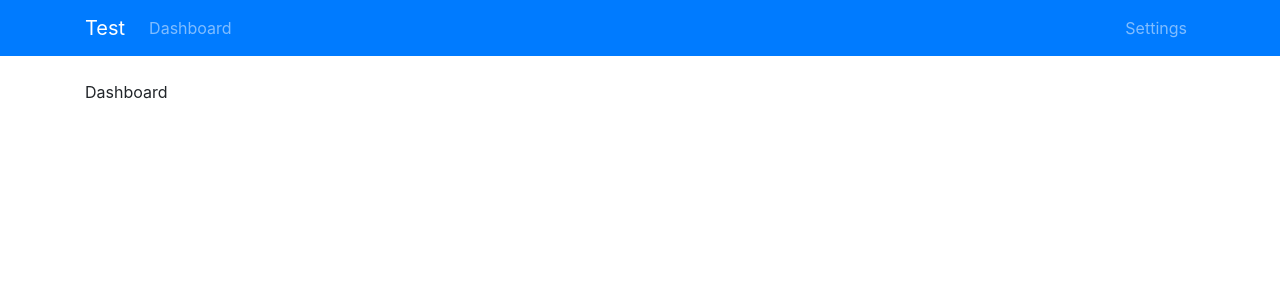
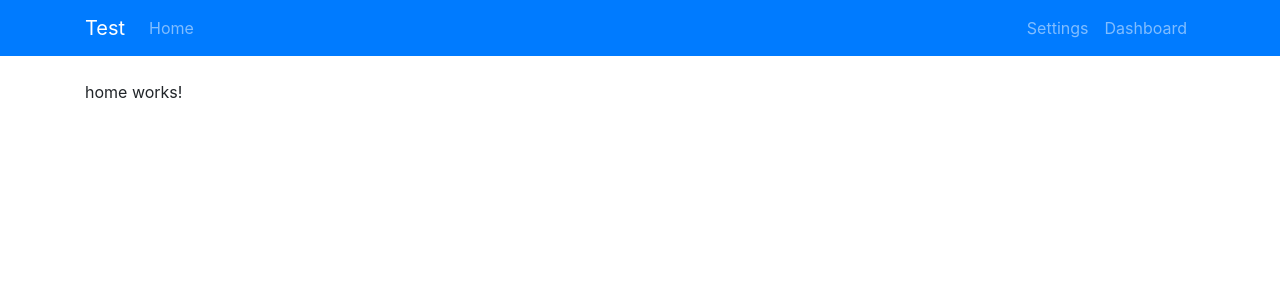
Before and after one commit to aderbalfarias/my-react, an Angular app: page / in a window 1280 px wide. Shown: the top 300 px of the page. Built offline with nearby package versions, Linux system fonts and the light colour scheme.

Commit message:
Adding home component

```diff
--- a/src/app/app-routing.module.ts
+++ b/src/app/app-routing.module.ts
@@ -3,11 +3,13 @@
 
 import { SettingsComponent } from './components/settings/settings.component';
 import { DashboardComponent } from './components/dashboard/dashboard.component';
+import { HomeComponent } from './components/home/home.component';
 
 const routes: Routes = [
-    { path: '', component: DashboardComponent },
+    { path: '', component: HomeComponent },
+    { path: 'dashboard', component: DashboardComponent },
+    { path: 'settings', component: SettingsComponent },
     //{ path: 'login', component: LoginComponent },
-    { path: 'settings', component: SettingsComponent },
     //{ path: '**', component: DashboardComponent }
 ];
 
--- a/src/app/app.module.ts
+++ b/src/app/app.module.ts
@@ -7,13 +7,15 @@
 import { SettingsComponent } from './components/settings/settings.component';
 import { SettingsService } from './services/settings.service';
 import { DashboardComponent } from './components/dashboard/dashboard.component';
+import { HomeComponent } from './components/home/home.component';
 
 @NgModule({
     declarations: [
         AppComponent,
         NavbarComponent,
         SettingsComponent,
-        DashboardComponent
+        DashboardComponent,
+        HomeComponent
     ],
     imports: [
         BrowserModule,
--- /dev/null
+++ b/src/app/components/home/home.component.html
@@ -0,0 +1,3 @@
+<p>
+    home works!
+</p>
--- /dev/null
+++ b/src/app/components/home/home.component.ts
@@ -0,0 +1,17 @@
+import { Component, OnInit } from '@angular/core';
+
+@Component({
+    selector: 'app-home',
+    templateUrl: './home.component.html',
+    styleUrls: ['./home.component.css']
+})
+
+export class HomeComponent implements OnInit {
+
+    constructor() { }
+
+    ngOnInit() {
+    }
+
+    //test VS Live Shate
+}
--- a/src/app/components/navbar/navbar.component.html
+++ b/src/app/components/navbar/navbar.component.html
@@ -7,7 +7,7 @@
         <div class="collapse navbar-collapse" id="navbarMain">
         <ul class="navbar-nav mr-auto">
             <li class="nav-item">
-            <a routerLink="/" class="nav-link">Dashboard</a>
+            <a routerLink="/" class="nav-link">Home</a>
             </li>
         </ul>
 
@@ -21,6 +21,9 @@
             <li *ngIf="isLoggedIn" class="nav-item">
                 <a routerLink="/settings" class="nav-link">Settings</a>
             </li>
+            <li class="nav-item">
+                <a routerLink="/dashboard" class="nav-link">Dashboard</a>
+            </li>
             <!-- <li *ngIf="isLoggedIn" class="nav-item">
                 <a href="#" (click)="onLogoutClick()" class="nav-link">Logout</a>
             </li> -->
```
Also changed, not shown: src/app/components/home/home.component.css (added), 1 other file (tests, documents, lock files or other folders).
